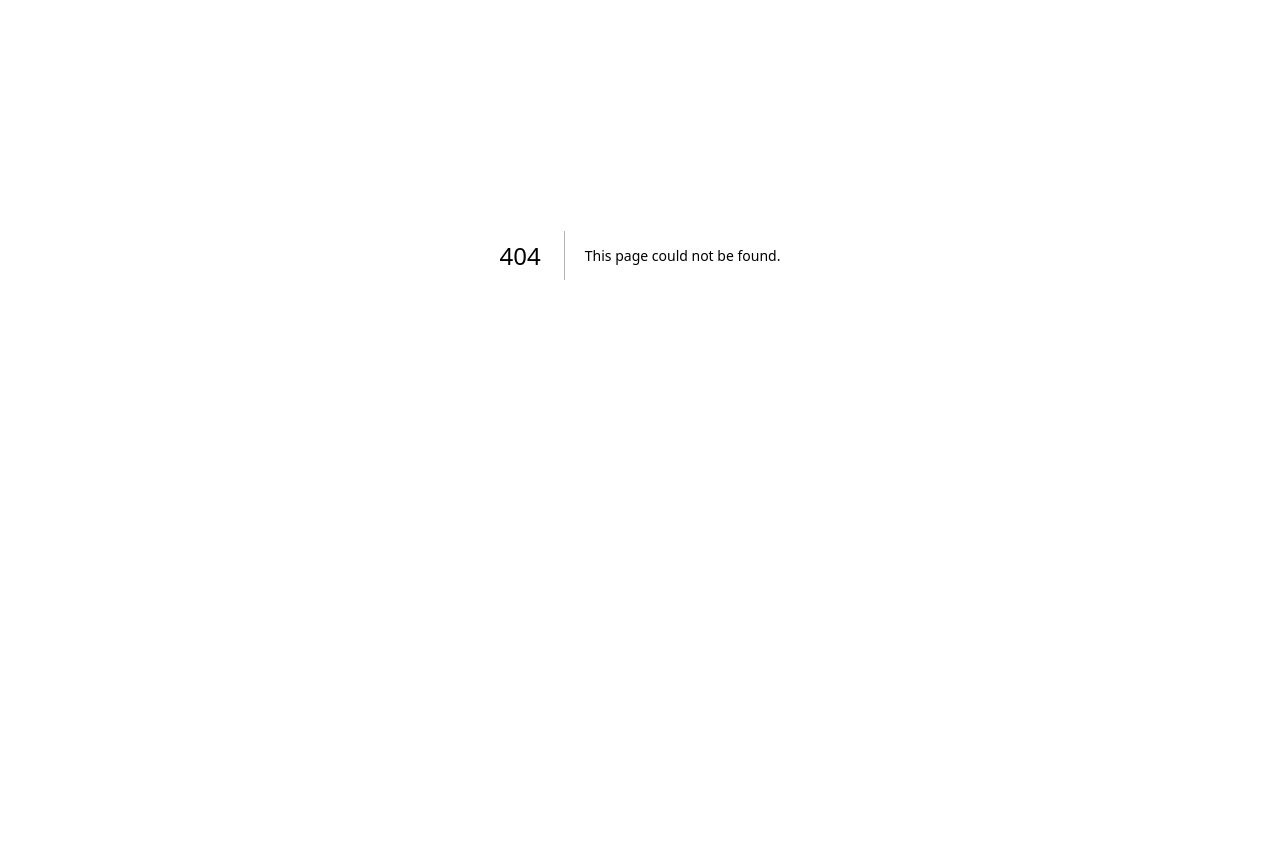
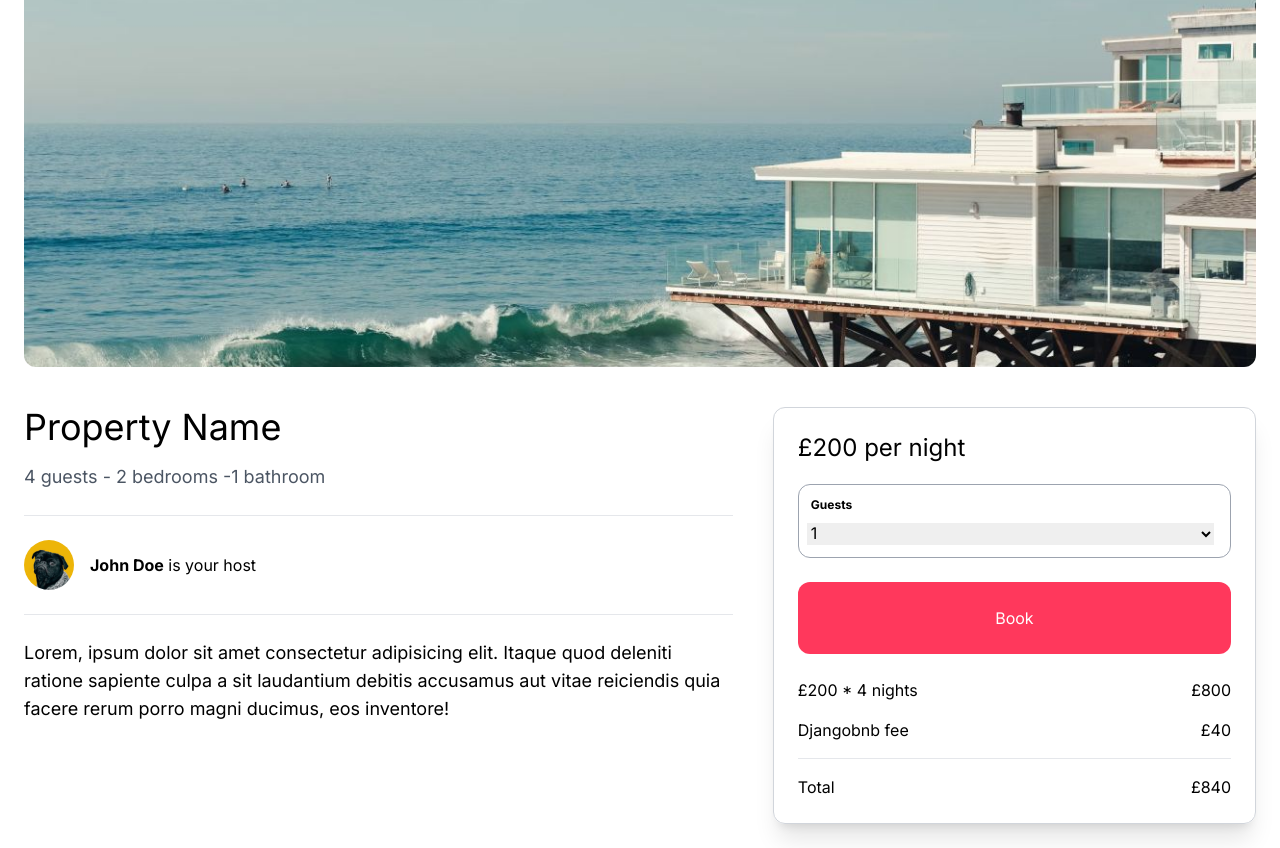
Before and after one commit to etukle/djangobnb-fe, a Next.js app: page /properties/1 in a window 1280 px wide. Before the commit this address had no page. Shown: the part 273-1121 px from the top of the page. Before the commit the page ends 928 px from the top, so only its background shows below. Built offline with nearby package versions, Linux system fonts and the light colour scheme.

Commit message:
Implements Property Details Page (static)

```diff
--- /dev/null
+++ b/app/components/properties/ReservationSidebar.tsx
@@ -0,0 +1,42 @@
+const ReservationSidebar = () => {
+  return (
+    <aside className='mt-6 p-6 col-span-2 rounded-xl border border-gray-300 shadow-xl'>
+      <h2 className='mb-5 text-2xl'>£200 per night</h2>
+
+      <div className='mb-6 p-3 border border-gray-400 rounded-xl'>
+        <label className='mb-2 block font-bold text-xs'>Guests</label>
+        <select className='w-full -ml-1 text-xm'>
+          <option>1</option>
+          <option>2</option>
+          <option>3</option>
+          <option>4</option>
+        </select>
+      </div>
+
+      <div className='w-full mb-6 py-6 text-center text-white bg-airbnb hover:bg-airbnb-dark rounded-xl'>
+        Book
+      </div>
+
+      <div className='mb-4 flex justify-between align-center'>
+        <p>£200 * 4 nights</p>
+
+        <p>£800</p>
+      </div>
+
+      <div className='mb-4 flex justify-between align-center'>
+        <p>Djangobnb fee</p>
+
+        <p>£40</p>
+      </div>
+      <hr />
+
+      <div className='mt-4 flex justify-between align-center'>
+        <p>Total</p>
+
+        <p>£840</p>
+      </div>
+    </aside>
+  )
+}
+
+export default ReservationSidebar
--- /dev/null
+++ b/app/properties/[id]/page.tsx
@@ -0,0 +1,53 @@
+import Image from 'next/image'
+import ReservationSidebar from '@/app/components/properties/ReservationSidebar'
+
+const PropertyDetailPage = () => {
+  return (
+    <main className='max-w-[1500px] mx-auto px-6 pb-6'>
+      <div className='w-full h-[64vh] mb-4 overflow-hidden rounded-xl relative'>
+        <Image
+          fill
+          src='/beach_1.jpg'
+          className='object-cover w-full h-full'
+          alt='Beach House'
+        />
+      </div>
+
+      <div className='grid grid-cols-1 md:grid-cols-5 gap-4'>
+        <div className='py-6 pr-6 col-span-3'>
+          <h1 className='mb-4 text-4xl'>Property Name</h1>
+
+          <span className='mb-6 block text-lg text-gray-600'>
+            4 guests - 2 bedrooms -1 bathroom
+          </span>
+          <hr />
+
+          <div className='py-6 flex items-center space-x-4'>
+            <Image
+              src='/profile_pic_1.jpg'
+              width={50}
+              height={50}
+              className='rounded-full'
+              alt='The username'
+            />
+            <p>
+              <strong>John Doe</strong> is your host
+            </p>
+          </div>
+          <hr />
+
+          <p className='mt-6 text-lg'>
+            Lorem, ipsum dolor sit amet consectetur adipisicing elit. Itaque
+            quod deleniti ratione sapiente culpa a sit laudantium debitis
+            accusamus aut vitae reiciendis quia facere rerum porro magni
+            ducimus, eos inventore!
+          </p>
+        </div>
+
+        <ReservationSidebar />
+      </div>
+    </main>
+  )
+}
+
+export default PropertyDetailPage
```
Also changed, not shown: public/profile_pic_1.jpg (added).
